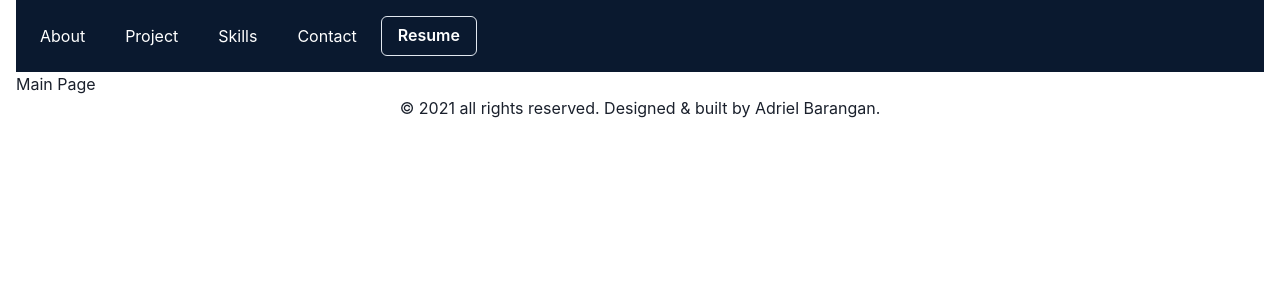
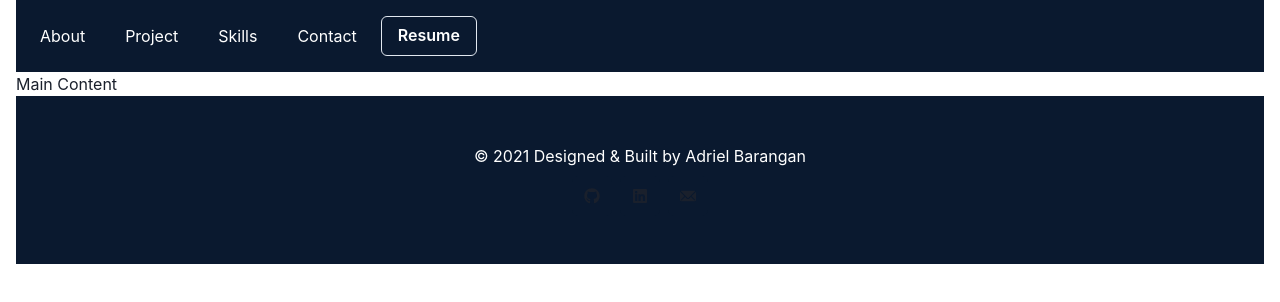
Before and after one commit to barangana/baradriel.dev, a Next.js app: page / in a window 1280 px wide. Shown: the top 302 px of the page. Built offline with nearby package versions, Linux system fonts and the light colour scheme.

Commit message:
feat: footer done

```diff
--- a/components/ui/Footer.tsx
+++ b/components/ui/Footer.tsx
@@ -1,19 +1,33 @@
-import { FC } from 'react'
+import info from '../../utils/info'
+import { Flex, IconButton, Link, Stack, Text } from '@chakra-ui/react'
+import { EmailIcon } from '@chakra-ui/icons'
+import { FaGithub, FaLinkedin } from 'react-icons/fa'
 
-// Utils
-import info from '../../utils/info'
+type LinkTypes = {
+  name: string
+  href: string
+  icon?: JSX.Element
+}
 
-// Styles
-import { Box, Text } from '@chakra-ui/react'
+const Links: LinkTypes[] = [
+  { name: 'GitHub', href: info.github, icon: <FaGithub /> },
+  { name: 'LinkedIn', href: info.linkedin, icon: <FaLinkedin /> },
+  { name: 'Email', href: info.email, icon: <EmailIcon /> },
+]
 
-export const Footer: FC = () => {
+export const Footer: React.FC = () => {
   return (
-    <Box w='100%'>
-      <Box>
-        <Text textAlign='center' pb='6'>
-          {info.copyrights} Designed & built by Adriel Barangan.
-        </Text>
-      </Box>
-    </Box>
+    <Flex bg='blue.50' color='white' pt={12} pb={12} justify='center'>
+      <Stack>
+        <Text align='center'>{info.copyrights}</Text>
+        <Stack direction='row' justify='center'>
+          {Links.map((link) => (
+            <Link key={link.name} href={link.href}>
+              <IconButton aria-label='Options' icon={link.icon} bg='blue.50' />
+            </Link>
+          ))}
+        </Stack>
+      </Stack>
+    </Flex>
   )
 }
--- a/pages/index.tsx
+++ b/pages/index.tsx
@@ -1,18 +1,9 @@
 import type { NextPage } from 'next'
-import React from 'react'
 
-// Sections
-
-// Styles
-import { Box } from '@chakra-ui/react'
 import { Layout } from '../components'
 
 const Home: NextPage = () => {
-  return (
-    <Layout>
-      <Box bg='white'>Main Page</Box>
-    </Layout>
-  )
+  return <Layout>Main Content</Layout>
 }
 
 export default Home
--- a/utils/info.ts
+++ b/utils/info.ts
@@ -20,10 +20,10 @@ const infos = {
   ],
   what: 'Full-Stack JS Developer',
   github: 'https://github.com/barangana',
-  email: 'baranganadriel@gmail.com',
-  copyrights: `© ${new Date().getFullYear()} all rights reserved.`,
+  email: 'mailto:baranganadriel@gmail.com',
+  copyrights: `© ${new Date().getFullYear()} Designed & Built by Adriel Barangan`,
   resume: '../Barangan-Adriel-CV.pdf',
   linkedin: 'https://www.linkedin.com/in/barangana/',
-};
+}
 
-export default infos;
+export default infos
```
